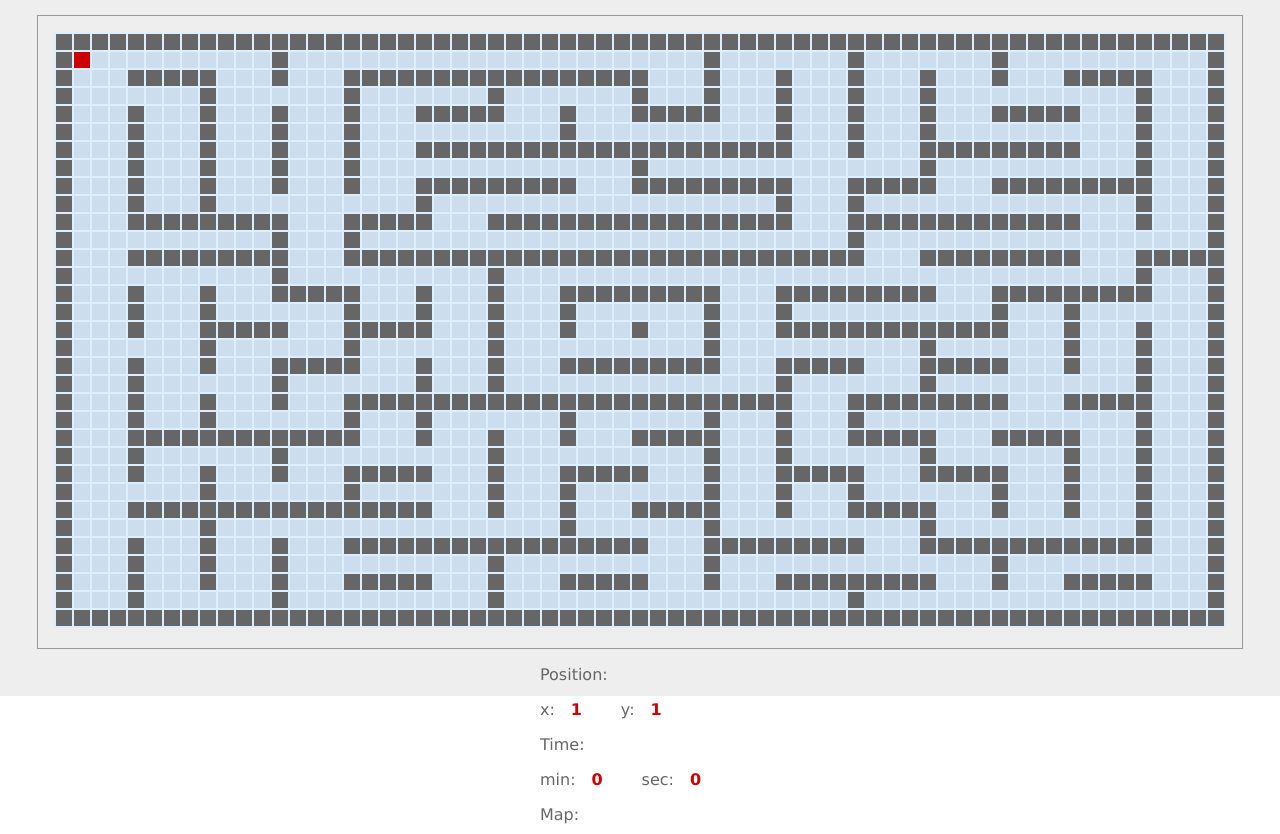
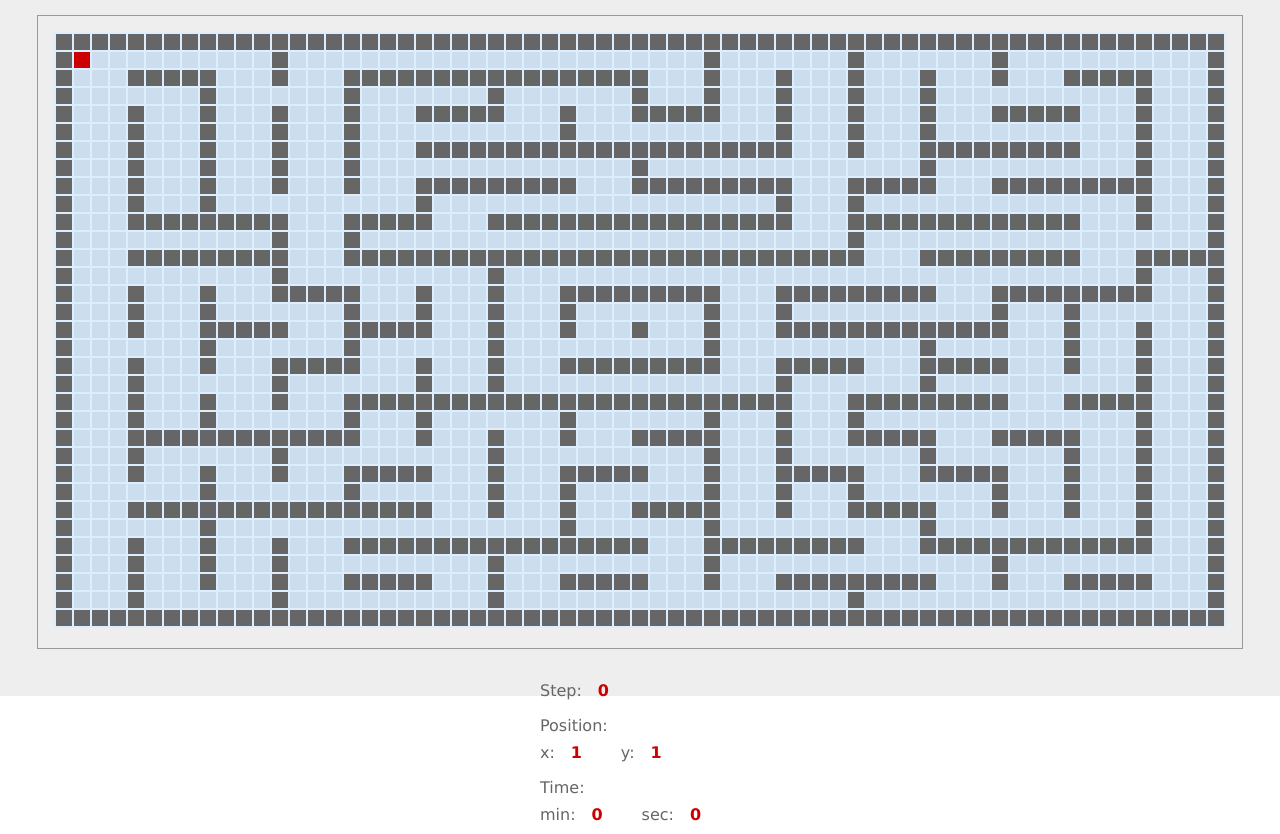
Before and after one commit to PrivateAccount/aws-maze, a plain HTML site: page index.html in a window 1280 px wide. Shown: the part 104-938 px from the top of the page. Drawn offline with Linux system fonts and the light colour scheme.

Commit message:
Display steps counter;

```diff
--- a/index.html
+++ b/index.html
@@ -7,7 +7,7 @@
 	<link rel="shortcut icon" href="favicon.ico" type="image/x-icon">
 	<script src="mazes.js"></script>
 	<script src="script.js"></script>
-    <title>My Maze</title>
+	<title>My Maze &copy; Andrzej Żukowski</title>
 </head>
 <body>
 	<div id="page">
@@ -20,11 +20,12 @@
 				<canvas id="maze-canvas" width="1172" height="596">Canvas is not supported in your browser.</canvas>
 			</div>
 			<div id="panel">
-                <div>Position:</div>
+				<div><span>Step:</span><span id="step"></span></div>
+				<div class="row">Position:</div>
 				<div><span>x:</span><span id="position-x"></span><span>y:</span><span id="position-y"></span></div>
-                <div>Time:</div>
+				<div class="row">Time:</div>
 				<div><span>min:</span><span id="time-min"></span><span>sec:</span><span id="time-sec"></span></div>
-                <div>Map:</div>
+				<div class="row">Map:</div>
 				<div><select name="maze-select" id="maze-select"></select></div>
 				<div><input type="checkbox" id="mark-history">Mark history</div>
 				<div>
--- a/script.js
+++ b/script.js
@@ -36,6 +36,7 @@ window.onload = function() {
 		markVisited = markHistory.checked;
 	});
 
+	const displayStep = document.getElementById('step');
 	const displayPosX = document.getElementById('position-x');
 	const displayPosY = document.getElementById('position-y');
 	const displayTimeMin = document.getElementById('time-min');
@@ -320,6 +321,7 @@ window.onload = function() {
 		updateDisplay: function() {
 			const dt = 1000 / MOVE_STEP_PERIOD;
 			var minute = 0, second = 0, ticks = 0;
+			displayStep.innerText = this.step.toString();
 			displayPosX.innerText = this.x;
 			displayPosY.innerText = this.y;
 			if (this.step % dt == 0) {
--- a/style.css
+++ b/style.css
@@ -38,6 +38,9 @@ div#panel {
 canvas#game-canvas {
 	border: 1px solid #aaa;
 }
+div.row {
+	margin: 0 0 -0.5em 0;
+}
 select {
 	margin: 1em 0;
 	padding: 5px 10px;
@@ -50,17 +53,10 @@ button {
 	width: 97px;
 	height: 40px;
 }
-span#position-x, span#position-y {
+span#step, span#position-x, span#position-y, span#time-min, span#time-sec {
 	width: 50px;
 	margin: 1em 0 1em 1em;
 	display: inline-block;
 	font-weight: bold;
 	color: #c00;
 }
-span#time-min, span#time-sec {
-    width: 50px;
-    margin: 1em 0 1em 1em;
-    display: inline-block;
-    font-weight: bold;
-    color: #c00;
-}
```
Also changed, not shown: 1 other file. Lines whose indentation alone changed are shown as unchanged.
